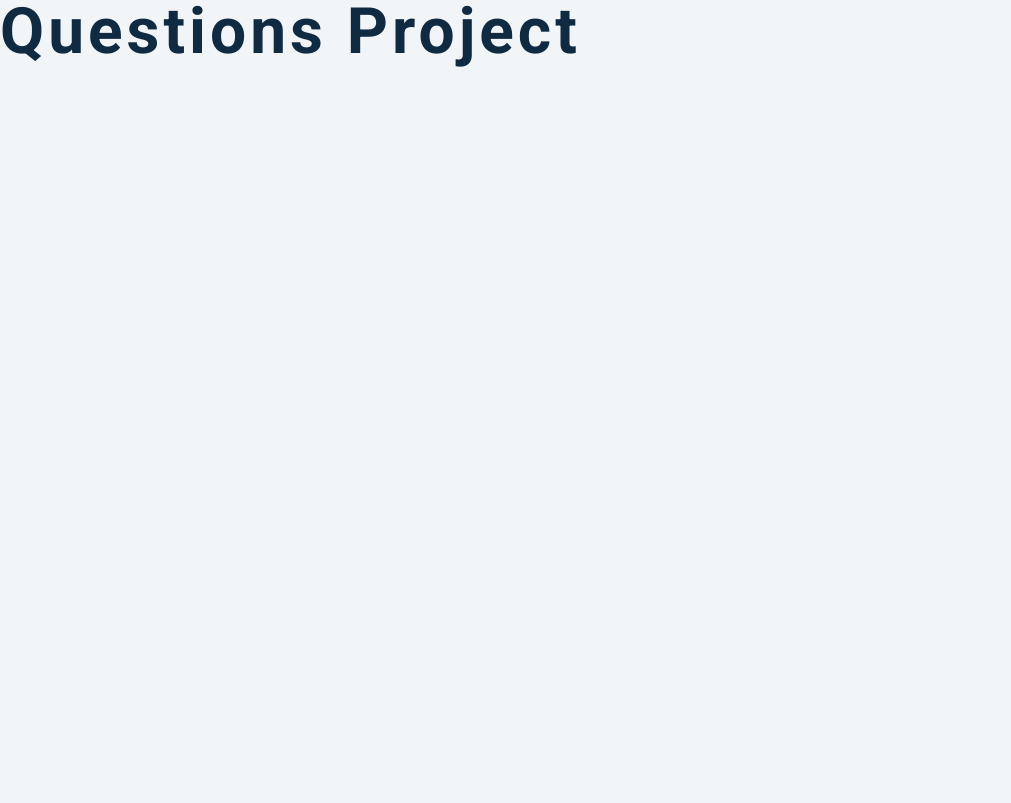
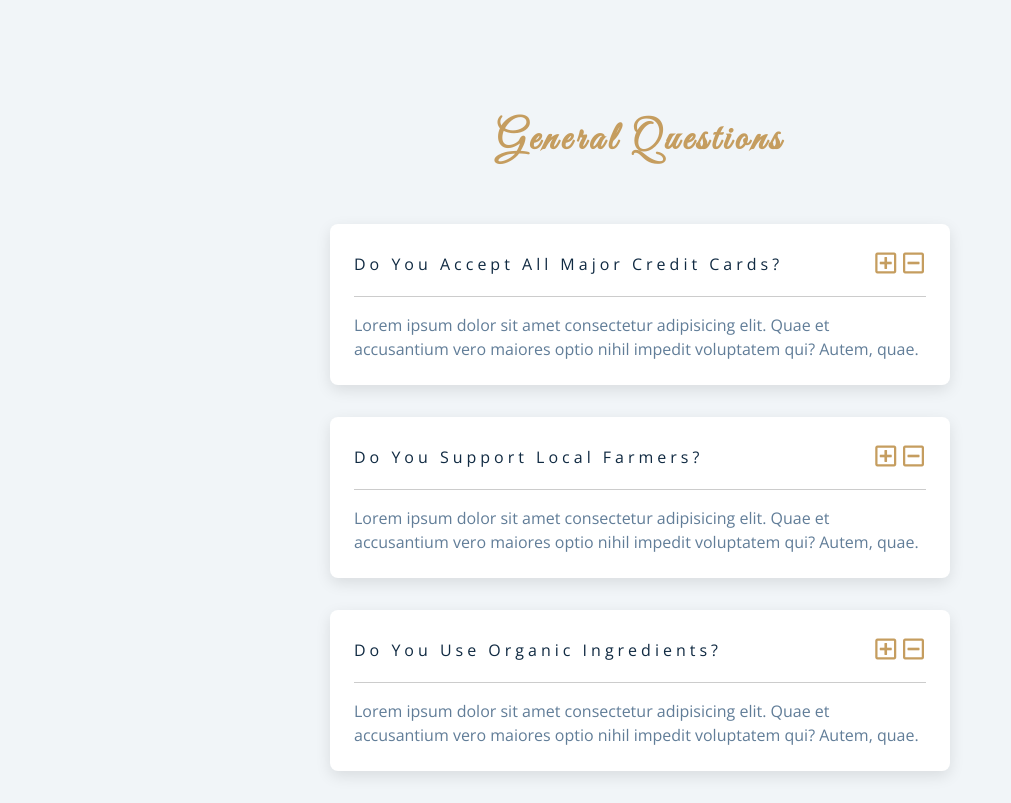
Before and after one commit to nelsW70/js_questions, a plain HTML site: page index.html in a window 1280 px wide. Shown: the whole page, without its empty margins (0-1011 px from the left). Drawn offline with nearby package versions, Linux system fonts and the light colour scheme.

Commit message:
add: built out html

```diff
--- a/index.html
+++ b/index.html
@@ -18,7 +18,87 @@
     <link rel="stylesheet" href="styles.css" />
   </head>
   <body>
-    <h1>questions project</h1>
+    <section class="questions">
+      <!-- title  -->
+      <div class="title">
+        <h2>general questions</h2>
+      </div>
+      <!-- questions  -->
+      <div class="section-center">
+        <!-- single question  -->
+        <article class="question">
+          <!-- question title  -->
+          <div class="question-title">
+            <p>do you accept all major credit cards?</p>
+            <button type="button" class="question-btn">
+              <span class="plus-icon">
+                <i class="far fa-plus-square"></i>
+              </span>
+              <span class="minus-icon">
+                <i class="far fa-minus-square"></i>
+              </span>
+            </button>
+          </div>
+          <!-- question text  -->
+          <div class="question-text">
+            <p>
+              Lorem ipsum dolor sit amet consectetur adipisicing elit. Quae et
+              accusantium vero maiores optio nihil impedit voluptatem qui?
+              Autem, quae.
+            </p>
+          </div>
+        </article>
+        <!-- end single question  -->
+        <!-- single question  -->
+        <article class="question">
+          <!-- question title  -->
+          <div class="question-title">
+            <p>do you support local farmers?</p>
+            <button type="button" class="question-btn">
+              <span class="plus-icon">
+                <i class="far fa-plus-square"></i>
+              </span>
+              <span class="minus-icon">
+                <i class="far fa-minus-square"></i>
+              </span>
+            </button>
+          </div>
+          <!-- question text  -->
+          <div class="question-text">
+            <p>
+              Lorem ipsum dolor sit amet consectetur adipisicing elit. Quae et
+              accusantium vero maiores optio nihil impedit voluptatem qui?
+              Autem, quae.
+            </p>
+          </div>
+        </article>
+        <!-- end single question  -->
+        <!-- single question  -->
+        <article class="question">
+          <!-- question title  -->
+          <div class="question-title">
+            <p>do you use organic ingredients?</p>
+            <button type="button" class="question-btn">
+              <span class="plus-icon">
+                <i class="far fa-plus-square"></i>
+              </span>
+              <span class="minus-icon">
+                <i class="far fa-minus-square"></i>
+              </span>
+            </button>
+          </div>
+          <!-- question text  -->
+          <div class="question-text">
+            <p>
+              Lorem ipsum dolor sit amet consectetur adipisicing elit. Quae et
+              accusantium vero maiores optio nihil impedit voluptatem qui?
+              Autem, quae.
+            </p>
+          </div>
+        </article>
+        <!-- end single question  -->
+      </div>
+    </section>
     <!-- javascript -->
     <script src="app.js"></script>
   </body>
```
